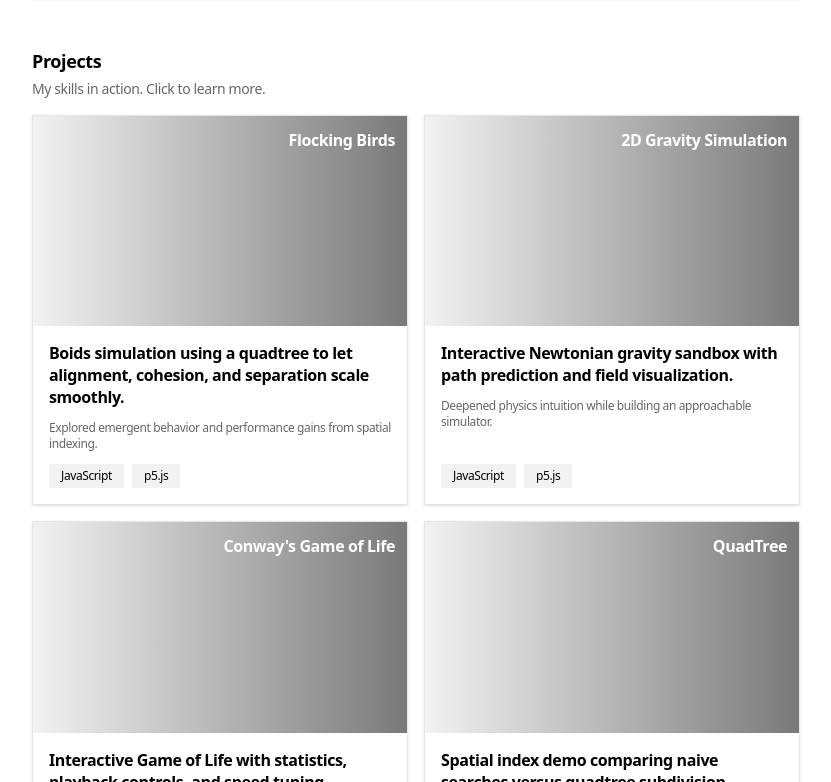
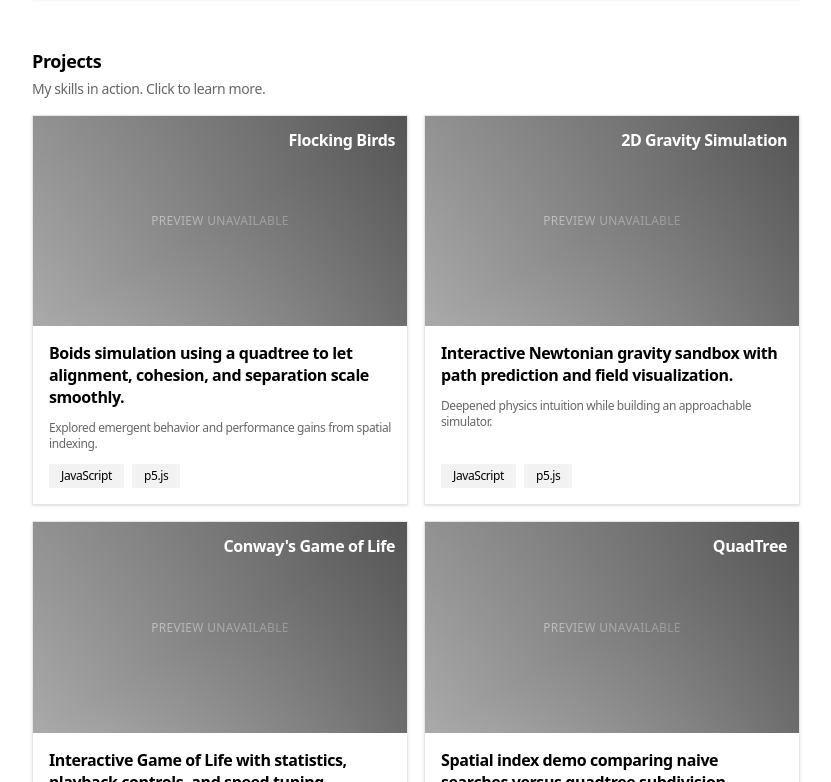
Before and after one commit to danlitvak/daniel_litvak, a Next.js app: page / in a window 1280 px wide. Shown: the part 878-1660 px from the top of the page, without its empty margins (224-1055 px from the left). Built offline with nearby package versions, Linux system fonts and the light colour scheme.

Commit message:
Handle missing project previews

```diff
--- a/app/page.tsx
+++ b/app/page.tsx
@@ -248,12 +248,13 @@ export default function Personal() {
           </p>
         </div>
         <div className="grid grid-cols-1 gap-4 md:grid-cols-2">
-          {PROJECTS.map((project) => (
-            <div
-              key={project.id}
-              className="group flex flex-col overflow-hidden rounded-none border border-black/10 bg-white shadow-sm transition hover:border-black/40 hover:shadow-md dark:border-white/10 dark:bg-black/40 dark:hover:border-white/40"
-            >
+          {PROJECTS.map((project) => {
+            const isExternal = project.link.startsWith('http')
+            const hasVideo = Boolean(project.video?.trim())
+            const cardContent = (
+              <>
                 <div className="relative aspect-video w-full bg-black/5 dark:bg-white/10">
+                  {hasVideo ? (
                     <video
                       src={project.video}
                       autoPlay
@@ -262,25 +263,16 @@ export default function Personal() {
                       playsInline
                       className="h-full w-full object-cover"
                     />
+                  ) : (
+                    <div className="absolute inset-0 flex h-full w-full items-center justify-center bg-gradient-to-br from-black/40 via-black/30 to-black/10 text-xs font-medium uppercase tracking-wide text-white/70">
+                      Preview unavailable
+                    </div>
+                  )}
                   <div className="absolute inset-0 bg-gradient-to-l from-black/50 via-black/25 to-transparent" aria-hidden />
                   <div className="absolute right-3 top-3 flex flex-col items-end text-right">
-                  {project.link.startsWith('http') ? (
-                    <a
-                      className="text-base font-semibold text-white transition-colors hover:text-white/80"
-                      href={project.link}
-                      target="_blank"
-                      rel="noopener noreferrer"
-                    >
+                    <span className="text-base font-semibold text-white transition-colors group-hover:text-white/80">
                       {project.name}
-                    </a>
-                  ) : (
-                    <Link
-                      className="text-base font-semibold text-white transition-colors hover:text-white/80"
-                      href={project.link}
-                    >
-                      {project.name}
-                    </Link>
-                  )}
+                    </span>
                   </div>
                 </div>
                 <div className="flex flex-1 flex-col gap-3 p-4">
@@ -299,8 +291,29 @@ export default function Personal() {
                     ))}
                   </div>
                 </div>
-            </div>
-          ))}
+              </>
+            )
+
+            return isExternal ? (
+              <a
+                key={project.id}
+                href={project.link}
+                target="_blank"
+                rel="noopener noreferrer"
+                className="group flex flex-col overflow-hidden rounded-none border border-black/10 bg-white shadow-sm transition hover:border-black/40 hover:shadow-md dark:border-white/10 dark:bg-black/40 dark:hover:border-white/40"
+              >
+                {cardContent}
+              </a>
+            ) : (
+              <Link
+                key={project.id}
+                href={project.link}
+                className="group flex flex-col overflow-hidden rounded-none border border-black/10 bg-white shadow-sm transition hover:border-black/40 hover:shadow-md dark:border-white/10 dark:bg-black/40 dark:hover:border-white/40"
+              >
+                {cardContent}
+              </Link>
+            )
+          })}
         </div>
       </motion.section>
 
--- a/app/projects/project-1/FlockingSketch.tsx
+++ b/app/projects/project-1/FlockingSketch.tsx
@@ -2,7 +2,7 @@
 
 import { useEffect, useRef } from 'react'
 
-const CANVAS_HEIGHT = 440
+const CANVAS_HEIGHT = 400
 const BOID_COUNT = 500
 const BOID_VISION = 25
 const EDGE_WEIGHT = 100
@@ -282,7 +282,7 @@ export function FlockingSketch() {
         let debug = false
         let showFrames = false
 
-        const getWidth = () => Math.max(320, containerRef.current?.getBoundingClientRect().width ?? 800)
+        const getWidth = () => containerRef.current?.getBoundingClientRect().width ?? 400
 
         const resetQuadTree = () => {
           initBound = new Bound(0, 0, p.width, p.height)
@@ -333,6 +333,8 @@ export function FlockingSketch() {
             const close = qt.query(new Bound(pos.x - BOID_VISION, pos.y - BOID_VISION, BOID_VISION * 2, BOID_VISION * 2))
             boid.neighbours = close.length
 
+            let count = 0
+
             close.forEach((other) => {
               if (boid === other) return
 
@@ -344,6 +346,7 @@ export function FlockingSketch() {
                 com.add(oPos)
                 avv.add(oVel)
                 rep.add(pos.copy().sub(oPos).div(Math.pow(d, 0.3)))
+                count++
 
                 if (debug) {
                   p.push()
@@ -361,13 +364,21 @@ export function FlockingSketch() {
             )
             const tlt = p.createVector(0, 0)
 
-            if (boid.neighbours !== 0) {
-              com.div(boid.neighbours).sub(pos)
+            if (count !== 0) {
+              com.div(count).sub(pos)
               tlt
                 .add(com.mult(COHESION_WEIGHT))
                 .add(avv.mult(ALIGNMENT_WEIGHT))
                 .add(rep.mult(SEPARATION_WEIGHT))
                 .add(edg.mult(EDGE_WEIGHT))
+            }
+
+            if (debug) {
+              p.push()
+              p.stroke(0, 0, 255)
+              edg.limit(10)
+              p.line(pos.x, pos.y, pos.x + edg.x, pos.y + edg.y)
+              p.pop()
             }
 
             const s = Math.sign(tlt.x * vel.y - vel.x * tlt.y)
@@ -390,8 +401,10 @@ export function FlockingSketch() {
 
             pos.add(vel)
 
-            pos.x = Math.min(Math.max(pos.x, 0), p.width)
-            pos.y = Math.min(Math.max(pos.y, 0), p.height)
+            if (pos.x < 0) pos.x = 0
+            if (pos.y < 0) pos.y = 0
+            if (pos.x > p.width) pos.x = p.width
+            if (pos.y > p.height) pos.y = p.height
 
             if (vel.mag() > 1) vel.mult(0.8)
             if (vel.mag() < 1) vel.setMag(1)
@@ -403,6 +416,15 @@ export function FlockingSketch() {
           p.fill(255)
           p.noStroke()
 
+          if (debug) {
+            boids.forEach((b) => {
+              const pos = b.pos
+              const vel = b.vel
+              p.circle(pos.x, pos.y, 3)
+              p.stroke(255, 0, 0, 150)
+              p.line(pos.x, pos.y, pos.x + vel.x * 10, pos.y + vel.y * 10)
+            })
+          } else {
             boids.forEach((b) => {
               const pos = b.pos
               const vel = b.vel
@@ -423,6 +445,7 @@ export function FlockingSketch() {
               p.triangle(5, 0, -5, -5, -5, 5)
               p.pop()
             })
+          }
 
           p.pop()
         }
@@ -449,7 +472,7 @@ export function FlockingSketch() {
           p.textSize(12)
           p.textAlign(p.LEFT, p.BOTTOM)
           const average = frHistory.reduce((sum, val) => sum + val, 0) / frHistory.length
-          p.text(`FPS: ${p.frameRate().toFixed(2)}, Average: ${average.toFixed(2)}`, xPos + 5, yPos + 15)
+          p.text(`FPS: ${p.frameRate().toFixed(5)}, Average: ${average.toFixed(5)}`, xPos + 5, yPos + 15)
 
           const maxFR = Math.max(60, ...frHistory)
 
@@ -536,7 +559,7 @@ export function FlockingSketch() {
         script.removeEventListener('load', startSketch)
       }
       resizeObserver?.disconnect()
-      instance?.remove()
+      instance?.remove?.()
     }
   }, [])
 
```
Lines whose indentation alone changed are shown as unchanged.
